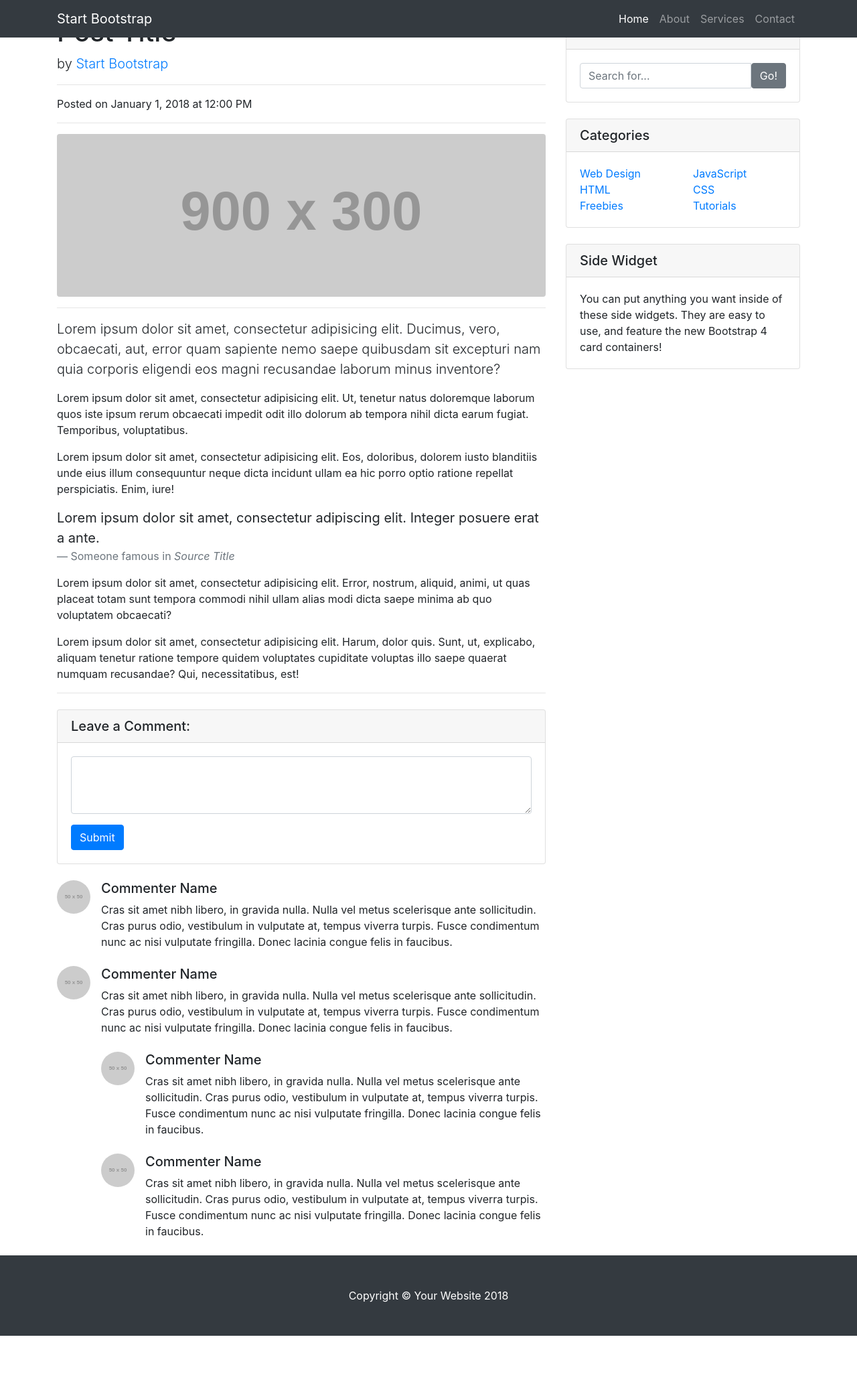
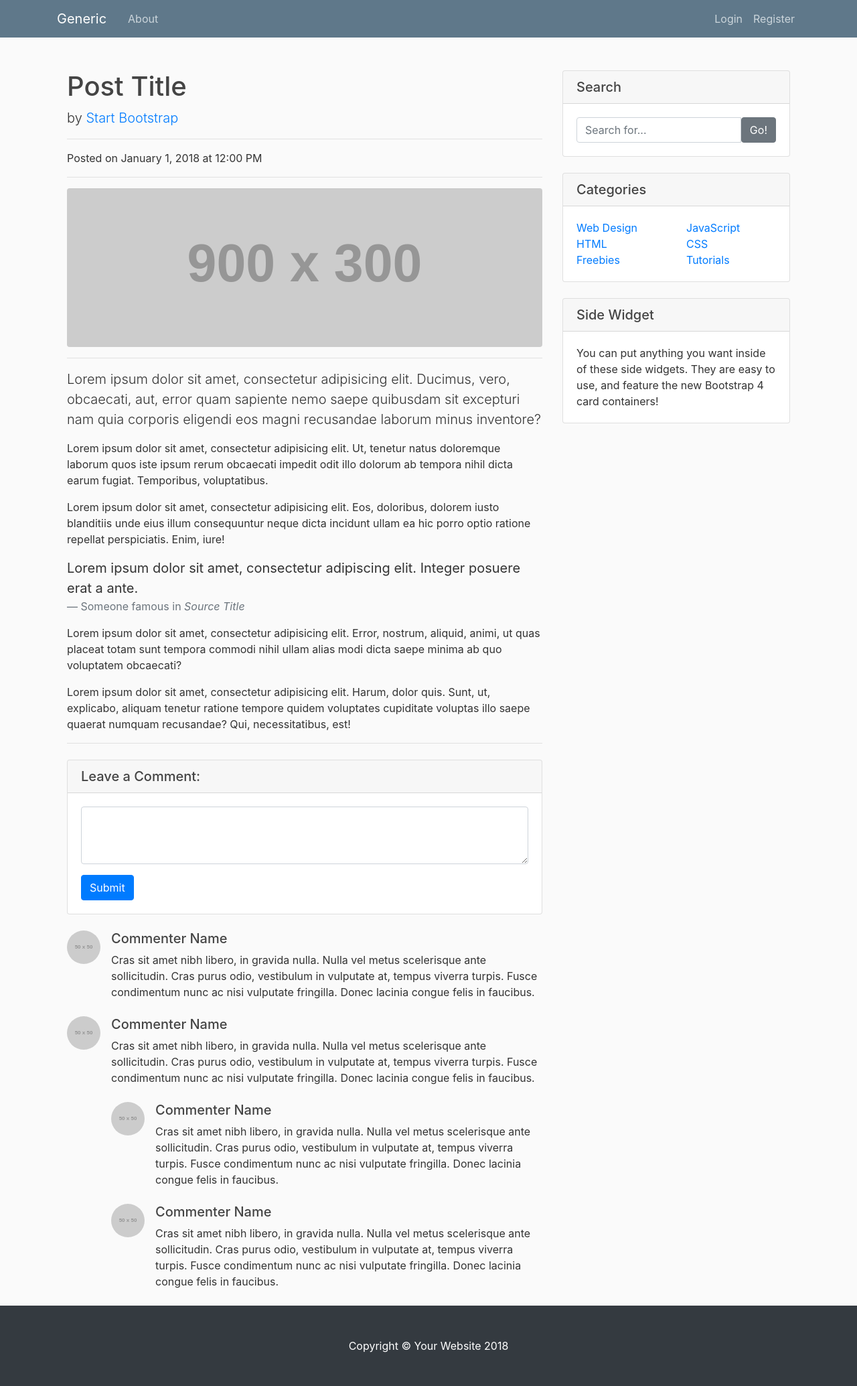
Before and after one commit to GreatBahram/Flask-Blogging, a Flask app: page /post in a window 1280 px wide. Shown: the whole page at 67% size. Before the commit the page ends 1994 px from the top, so only its background shows below. Run offline with Flask 2, Linux system fonts and the light colour scheme; grey boxes labelled with a size stand in for pictures from a placeholder-image service; some libraries are stand-ins or nearby versions.

Commit message:
make post and index html comptible with base.html

```diff
--- a/blog/templates/base.html
+++ b/blog/templates/base.html
@@ -69,6 +69,14 @@
     </div>
     </main>
 
+    <!-- Footer -->
+    <footer class="py-5 bg-dark">
+      <div class="container">
+        <p class="m-0 text-center text-white">Copyright &copy; Your Website 2018</p>
+      </div>
+      <!-- /.container -->
+    </footer>
+
     <!-- jQuery first, then Popper.js, then Bootstrap JS -->
     <script src="https://code.jquery.com/jquery-3.3.1.slim.min.js" integrity="sha384-q8i/X+965DzO0rT7abK41JStQIAqVgRVzpbzo5smXKp4YfRvH+8abtTE1Pi6jizo" crossorigin="anonymous"></script>
     <script src="https://cdnjs.cloudflare.com/ajax/libs/popper.js/1.14.3/umd/popper.min.js" integrity="sha384-ZMP7rVo3mIykV+2+9J3UJ46jBk0WLaUAdn689aCwoqbBJiSnjAK/l8WvCWPIPm49" crossorigin="anonymous"></script>
--- a/blog/templates/home/post.html
+++ b/blog/templates/home/post.html
@@ -1,53 +1,11 @@
-<!DOCTYPE html>
-<html lang="en">
-
-  <head>
-
-    <meta charset="utf-8">
-    <meta name="viewport" content="width=device-width, initial-scale=1, shrink-to-fit=no">
-    <meta name="description" content="">
-    <meta name="author" content="">
-
-    <title>Blog Post - Start Bootstrap Template</title>
-
-    <!-- Bootstrap core CSS -->
-    <link href="{{ url_for('static', filename="css/bootstrap.min.css") }}" rel="stylesheet">
-
+{% extends 'base.html' %}
+{% block head %}
     <!-- Custom styles for this template -->
     <link href="{{ url_for('static', filename="css/blog-home.css") }} rel="stylesheet">
 
-  </head>
+{% endblock %}
 
-  <body>
-
-    <!-- Navigation -->
-    <nav class="navbar navbar-expand-lg navbar-dark bg-dark fixed-top">
-      <div class="container">
-        <a class="navbar-brand" href="#">Start Bootstrap</a>
-        <button class="navbar-toggler" type="button" data-toggle="collapse" data-target="#navbarResponsive" aria-controls="navbarResponsive" aria-expanded="false" aria-label="Toggle navigation">
-          <span class="navbar-toggler-icon"></span>
-        </button>
-        <div class="collapse navbar-collapse" id="navbarResponsive">
-          <ul class="navbar-nav ml-auto">
-            <li class="nav-item active">
-              <a class="nav-link" href="#">Home
-                <span class="sr-only">(current)</span>
-              </a>
-            </li>
-            <li class="nav-item">
-              <a class="nav-link" href="#">About</a>
-            </li>
-            <li class="nav-item">
-              <a class="nav-link" href="#">Services</a>
-            </li>
-            <li class="nav-item">
-              <a class="nav-link" href="#">Contact</a>
-            </li>
-          </ul>
-        </div>
-      </div>
-    </nav>
-
+{% block content %}
     <!-- Page Content -->
     <div class="container">
 
@@ -209,24 +167,6 @@
         </div>
 
       </div>
-      <!-- /.row -->
 
     </div>
-    <!-- /.container -->
-
-    <!-- Footer -->
-    <footer class="py-5 bg-dark">
-      <div class="container">
-        <p class="m-0 text-center text-white">Copyright &copy; Your Website 2018</p>
-      </div>
-      <!-- /.container -->
-    </footer>
-
-    <!-- Bootstrap core JavaScript -->
-    <script src="{{ url_for('static', filename='js/jquery.min.js') }}"></script>
-    <script src="{{ url_for('static', filename="js/bootstrap.bundle.min.js") }}"></script>
-
-
-  </body>
-
-</html>
+{% endblock %}
```
Also changed, not shown: blog/templates/home/index.html (+5 -64 lines).
